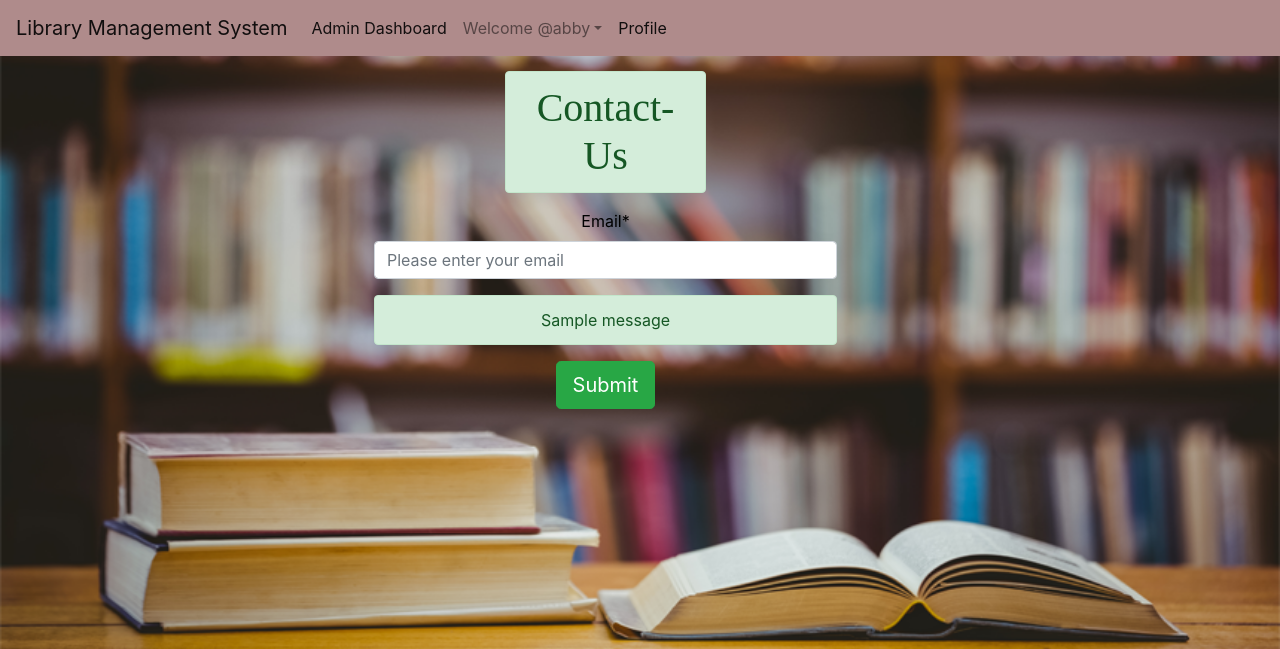
After one commit to Abbas707/Library-Management-System, a Django app: page /contact/ in a window 1280 px wide; the page is wider, and only the part inside the window is pictured. The commit adds this page. Shown: the top 649 px of that part. Run offline with Django 3.2, Linux system fonts and the light colour scheme; a user stored in the database is signed in; tables that the repository leaves empty hold one stand-in row (values such as "Sample post"); one stand-in notice (Sample message) is shown; some libraries are stand-ins or nearby versions.

Commit message:
Added email funtionality

```diff
--- a/Library-Management-System/libraryproject/library/forms.py
+++ b/Library-Management-System/libraryproject/library/forms.py
@@ -92,3 +92,10 @@ class BookForm(forms.ModelForm):
   class Meta:
     model = Book
     fields = '__all__'
+
+
+class ContactForm(forms.Form):
+  Email = forms.EmailField(widget=forms.EmailInput(attrs={'placeholder': 'Please enter your email'}))
+
+  def __str__(self):
+    return self.Email
--- /dev/null
+++ b/Library-Management-System/libraryproject/library/templates/library/contact.html
@@ -0,0 +1,30 @@
+{% extends 'base.html' %}
+{% load crispy_forms_tags %}
+
+{% block content %}
+
+<center>
+  <h1 class = 'alert alert-success' style="margin-top: 15px;">Contact-Us</h1>
+
+  <form method="POST">
+    <div class="contain">
+      <form class="" method="post">
+        {% csrf_token %}
+        {{form|crispy}}
+
+        {% if messages %}
+        {% for message in messages %}
+        <div class="alert alert-success" role="alert">
+          {{message}}
+        </div>
+        {% endfor %}
+        {% endif %}
+
+        <div class="text-center">
+          <input type="submit" class="btn btn-success btn-lg" value="Submit" name="submit">
+        </div>
+      </form>
+
+  </form>
+</center>
+{% endblock %}
--- a/Library-Management-System/libraryproject/library/templates/library/home.html
+++ b/Library-Management-System/libraryproject/library/templates/library/home.html
@@ -5,6 +5,7 @@
 {% comment %} <link href="https://maxcdn.bootstrapcdn.com/font-awesome/4.3.0/css/font-awesome.min.css" rel="stylesheet"> {% endcomment %}
 
 <div class="container">
+
 <div class="row" style='margin-top:100px;'>
 {% for book in books %}
     <div class="col-md-3">
--- a/Library-Management-System/libraryproject/library/urls.py
+++ b/Library-Management-System/libraryproject/library/urls.py
@@ -25,6 +25,6 @@ urlpatterns = [
   path('librarianedit/<int:pk>/', views.LibrarianEdit.as_view(), name='librarian_edit'),
   path('userdelete/<int:pk>/', views.UserDelete.as_view(), name='user_delete'),
 
-
+  path('contact/', views.ContactView.as_view(), name='contact_us'),
 
 ]
--- a/Library-Management-System/libraryproject/library/views.py
+++ b/Library-Management-System/libraryproject/library/views.py
@@ -9,6 +9,26 @@ from django.contrib import messages
 from library.models import *
 from django.contrib.admin.views.decorators import staff_member_required
 from django.contrib.auth.mixins import LoginRequiredMixin
+from libraryproject.settings import EMAIL_HOST_USER,EMAIL_HOST_PASSWORD
+
+from django.core.mail import send_mail
+
+@method_decorator(login_required, name='dispatch')
+class ContactView(View):
+  def get(self, request):
+    form = ContactForm()
+    return render(request, 'library/contact.html',{'form':form})
+
+  def post(self, request):
+    form = ContactForm(request.POST)
+    subject = 'Hi, Everyone'
+    message = 'Hope you are enjoying in BoTree Technologies'
+    recepient = str(form['Email'].value())
+    send_mail(subject, message, EMAIL_HOST_USER, [recepient], fail_silently=False)
+    messages.info(request, 'Email Sent successfully!!')
+
+    return render(request, 'library/contact.html',{'form':form})
+
 
 # Create your views here.
 @method_decorator(staff_member_required, name='dispatch')
```
Also changed, not shown: Library-Management-System/libraryproject/libraryproject/settings.py (+9 -0 lines), 1 other file.
